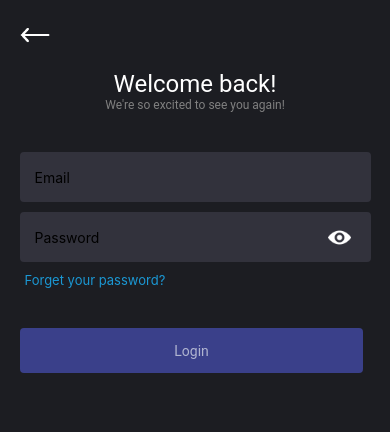
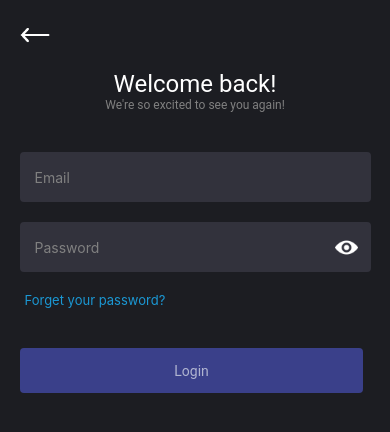
Before and after one commit to FadyBoj/Syncord-app, a React Native app: screen /Login in a window 390 px wide. Shown: the top 432 px of the page. Built offline with nearby package versions, Linux system fonts and the light colour scheme.

Commit message:
Fixed drawer lag

```diff
--- a/components/Drawer/NavItem.tsx
+++ b/components/Drawer/NavItem.tsx
@@ -70,6 +70,7 @@ const styles = StyleSheet.create({
   navTitle: {
     fontFamily: 'Roboto',
     fontSize: 17,
+    color:'white'
   },
   icon: {
     width: 20,
--- a/components/Inputs/CustomTextInput/Index.tsx
+++ b/components/Inputs/CustomTextInput/Index.tsx
@@ -44,10 +44,16 @@ const Index: FC<Props> = ({
   return (
     <View style={styles.container}>
       {showLabel && <Text style={styles.label}>{label}</Text>}
+      <View style={styles.inputEyeContainer}>
         <TextInput
           placeholder={label}
+          placeholderTextColor={'gray'}
           style={[
-          {width: 0.9 * screenWidth, borderColor: isError ? '#ff3333' : '',borderWidth:isError ? 1 : 0},
+            {
+              width: 0.9 * screenWidth,
+              borderColor: isError ? '#ff3333' : '',
+              borderWidth: isError ? 1 : 0,
+            },
             styles.input,
           ]}
           value={value}
@@ -65,6 +71,7 @@ const Index: FC<Props> = ({
             )}
           </TouchableOpacity>
         )}
+      </View>
       {helper && <Text style={styles.helperText}>{helper}</Text>}
       {isError && <Text style={styles.errorText}>{errorMsg}</Text>}
     </View>
@@ -76,13 +83,14 @@ const styles = StyleSheet.create({
     flexDirection: 'column',
     gap: 10,
     position: 'relative',
-    justifyContent: 'center',
+
   },
   input: {
     backgroundColor: '#32323c',
     borderRadius: 4,
     height: 50,
     paddingLeft: 15,
+    color: 'white',
   },
   label: {
     color: '#787b86',
@@ -91,11 +99,15 @@ const styles = StyleSheet.create({
     fontFamily: 'Roboto',
     fontSize: 12,
     transform: 'translateX(5px)',
+    color: 'white',
+  },
+  inputEyeContainer: {
+    justifyContent:'center'
   },
   eyeContainer: {
     position: 'absolute',
     right: 0,
-    padding: 20,
+    padding:13
   },
   eye: {
     width: 23,
--- a/screens/AuthScreens/Register/RegisgerThirdTab.tsx
+++ b/screens/AuthScreens/Register/RegisgerThirdTab.tsx
@@ -91,6 +91,7 @@ const RegisgerThirdTab: FC<Props> = ({navigation, route}) => {
           name="password"
           showLabel={false}
           helper={'Your password needs to be at least 8 characters long'}
+          isPassword
         />
       </View>
       <View style={styles.labelInputContainer}>
@@ -101,6 +102,7 @@ const RegisgerThirdTab: FC<Props> = ({navigation, route}) => {
           changeFunction={handleChnage}
           name="passwordConfirmation"
           showLabel={false}
+          isPassword
         />
       </View>
       <View style={styles.btnsContainer}>
--- a/screens/Main.tsx
+++ b/screens/Main.tsx
@@ -28,13 +28,13 @@ const Main = () => {
         <View style={styles.sec1}>
           <Image style={styles.logo} source={logo} />
           <Image style={styles.hero} source={hero} />
-        </View>
         <View style={styles.sec2}>
           <Text style={styles.mainText}>Welcome to Syncord</Text>
           <Text style={styles.secText}>
             Join our community for smooth and engaging real-time communication.
             Let's get chatting!
           </Text>
+        </View>
         </View>
         <View style={styles.authBtnsContainer}>
           <ShrinkButton
--- a/styles/DrawerStyles.tsx
+++ b/styles/DrawerStyles.tsx
@@ -25,6 +25,7 @@ const styles = StyleSheet.create({
     alignItems: 'center',
     paddingLeft: 30,
     paddingRight: 30,
+
   },
   logo: {
     width: 150,
@@ -92,7 +93,8 @@ const styles = StyleSheet.create({
   },
   logEditContainer: {
     flexDirection: 'row',
-    gap:20
+    gap:20,
+    justifyContent:'space-between'
   },
 });
 
--- a/styles/LoginStyles.tsx
+++ b/styles/LoginStyles.tsx
@@ -37,7 +37,7 @@ const styles = StyleSheet.create({
     fontSize:12
   },
   inptsContainer:{
-    gap:10
+    gap:20
   },
   forgetText:{
     color:'#1b98d4',
--- a/styles/MainStyles.tsx
+++ b/styles/MainStyles.tsx
@@ -1,54 +1,51 @@
-import { StyleSheet } from "react-native";
+import {StyleSheet} from 'react-native';
 
 const styles = StyleSheet.create({
-    container:{
-        flex:1,
-        flexDirection:'column',
-        justifyContent:"flex-start",
-        alignItems:'center',
-        paddingTop:90,
-        gap:50,
-        backgroundColor:'#1c1d22'
+  container: {
+    flex: 1,
+    flexDirection: 'column',
+    justifyContent: 'space-between',
+    alignItems: 'center',
+    paddingTop: 90,
+    gap: 50,
+    backgroundColor: '#1c1d22',
+    paddingBottom: 30,
   },
-    hero:{
-        width:'99%',
-        height:300,
-        objectFit:'cover',
-        transform:'translateX(10px)'
-
-    }
-    ,
-    logo:{
-        width:200,
-        height:30,
-        objectFit:'contain',
+  hero: {
+    width: '99%',
+    height: 300,
+    objectFit: 'cover',
+    transform: 'translateX(10px)',
   },
-    sec1:{
-        minHeight:1,
-        alignItems:'center',
-        width:'100%',
-        flexDirection:'column',
+  logo: {
+    width: 200,
+    height: 30,
+    objectFit: 'contain',
   },
-    sec2:{
-        gap:20
+  sec1: {
+    minHeight: 1,
+    alignItems: 'center',
+    width: '100%',
+    flexDirection: 'column',
+    gap: 30,
   },
-    mainText:{
-        fontSize:30,
-        textAlign:'center',
-        color:'white',
-        fontFamily:'Roboto'
-
+  sec2: {
+    gap: 10,
   },
-    secText:{
-        color:'#595d62',
-        fontSize:13,
-        textAlign:'center',
-        fontFamily:'Roboto'
-
+  mainText: {
+    fontSize: 30,
+    textAlign: 'center',
+    color: 'white',
+    fontFamily: 'Roboto',
   },
-    authBtnsContainer:{
-        gap:20,
-
-    }
+  secText: {
+    color: '#595d62',
+    fontSize: 13,
+    textAlign: 'center',
+    fontFamily: 'Roboto',
+  },
+  authBtnsContainer: {
+    gap: 20,
+  },
 });
 export default styles;
```
Lines whose indentation alone changed are shown as unchanged.
